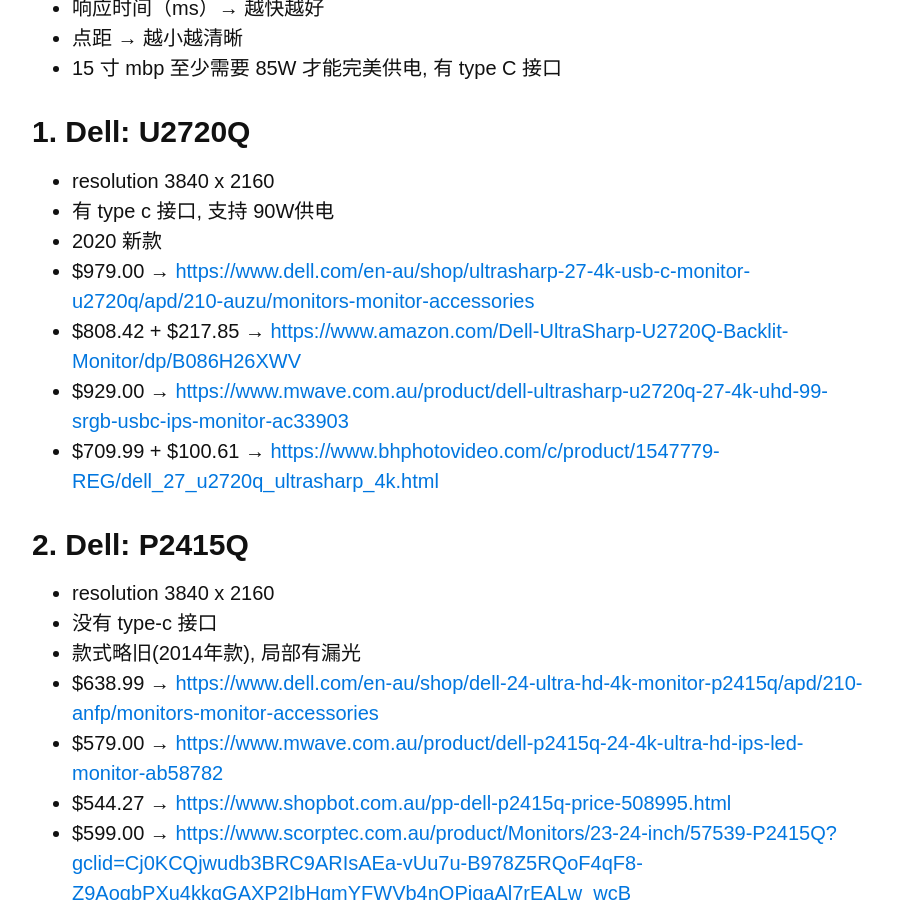
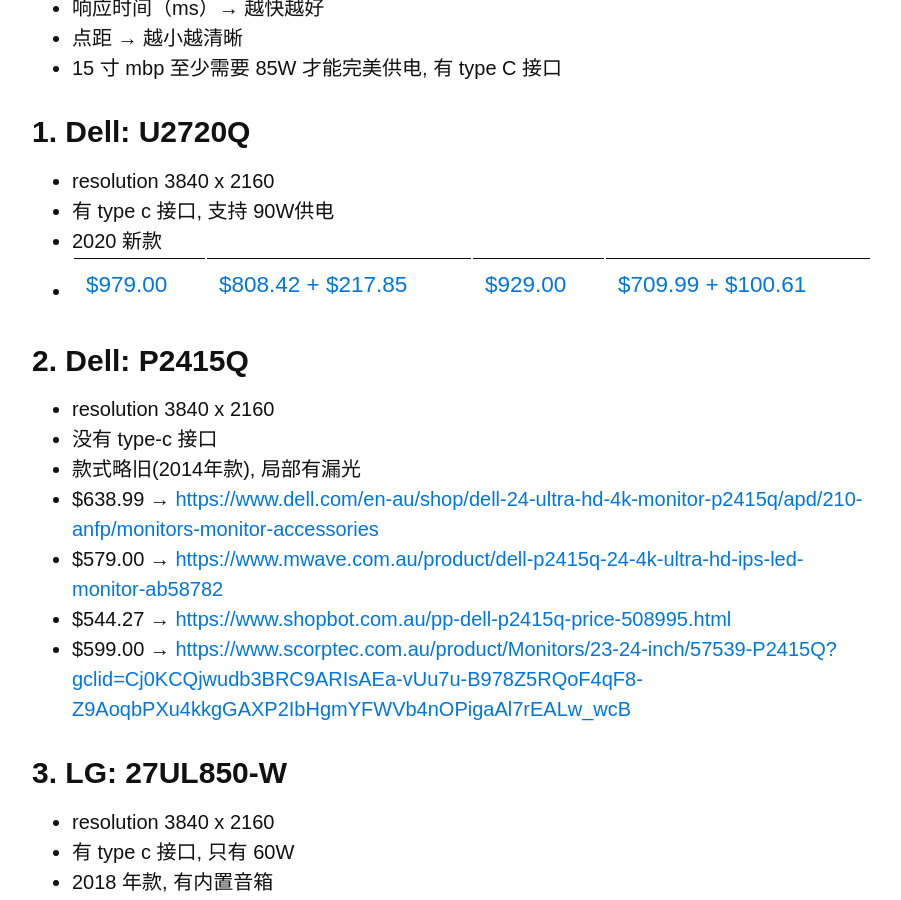
Before and after one commit to Phoebezuo/Phoebezuo.github.io, a Jekyll site: the page built from _posts/2020-08-21-Monitor-Evaluation.md, in a window 1280 px wide and 900 px high, scrolled down 629 px. Shown: the whole window, without its empty margins (188-1089 px from the left). Built offline with Jekyll 4.4.1, drawn with Linux system fonts in a browser that asks for light colours; nearby versions of some CDN libraries; some web fonts are replaced; comment, search, counter and statistics services are not loaded; part of the change alters nothing that is shown.

Commit message:
Update 2020-08-21-Monitor-Evaluation.md

```diff
--- a/_posts/2020-08-21-Monitor-Evaluation.md
+++ b/_posts/2020-08-21-Monitor-Evaluation.md
@@ -20,10 +20,7 @@ categories: Monitor 4k
 - resolution 3840 x 2160
 - 有 type c 接口, 支持 90W供电
 - 2020 新款
-- $979.00 → [https://www.dell.com/en-au/shop/ultrasharp-27-4k-usb-c-monitor-u2720q/apd/210-auzu/monitors-monitor-accessories](https://www.dell.com/en-au/shop/ultrasharp-27-4k-usb-c-monitor-u2720q/apd/210-auzu/monitors-monitor-accessories)
-- $808.42 + $217.85 → [https://www.amazon.com/Dell-UltraSharp-U2720Q-Backlit-Monitor/dp/B086H26XWV](https://www.amazon.com/Dell-UltraSharp-U2720Q-Backlit-Monitor/dp/B086H26XWV)
-- $929.00 → [https://www.mwave.com.au/product/dell-ultrasharp-u2720q-27-4k-uhd-99-srgb-usbc-ips-monitor-ac33903](https://www.mwave.com.au/product/dell-ultrasharp-u2720q-27-4k-uhd-99-srgb-usbc-ips-monitor-ac33903)
-- $709.99 + $100.61 → [https://www.bhphotovideo.com/c/product/1547779-REG/dell_27_u2720q_ultrasharp_4k.html](https://www.bhphotovideo.com/c/product/1547779-REG/dell_27_u2720q_ultrasharp_4k.html)
+- [$979.00](https://www.dell.com/en-au/shop/ultrasharp-27-4k-usb-c-monitor-u2720q/apd/210-auzu/monitors-monitor-accessories) | [$808.42 + $217.85](https://www.amazon.com/Dell-UltraSharp-U2720Q-Backlit-Monitor/dp/B086H26XWV) | [$929.00](https://www.mwave.com.au/product/dell-ultrasharp-u2720q-27-4k-uhd-99-srgb-usbc-ips-monitor-ac33903) | [$709.99 + $100.61](https://www.bhphotovideo.com/c/product/1547779-REG/dell_27_u2720q_ultrasharp_4k.html)
 
 ## 2. Dell: P2415Q
 
```
